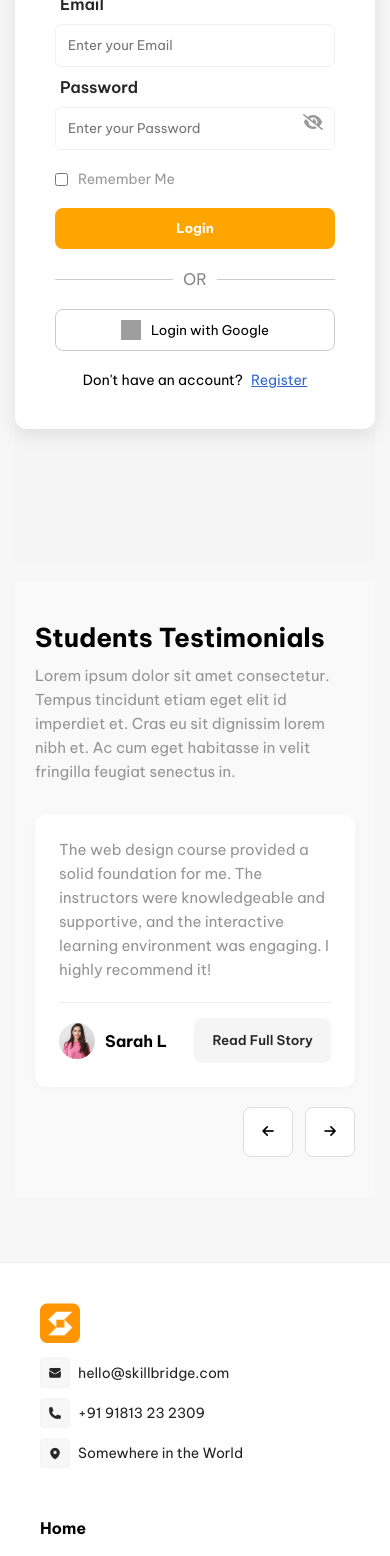
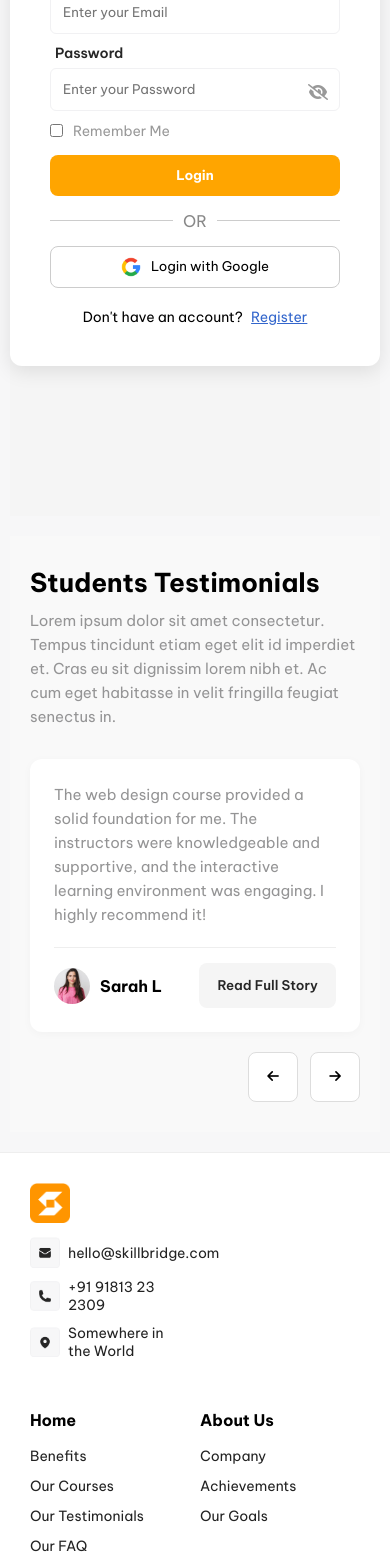
Before and after one commit to RS-0035/edu-learn, a React (Vite) app: page /login in a window 390 px wide. Shown: the part 432-1988 px from the top of the page. Built offline with nearby package versions, Linux system fonts and the light colour scheme; grey boxes are pictures that could not be loaded.

Commit message:
login page has improved

```diff
--- a/src/Pages/AboutUs/AboutUs.jsx
+++ b/src/Pages/AboutUs/AboutUs.jsx
@@ -68,7 +68,7 @@ function AboutUs() {
   return (
     <>
       <Navbar />
-      <div className="about-us-section">
+      <div className="about-us-section" id="company">
         <div className="about-us-intro">
           <div className="about-us-left">
             <h2>About Skillbridge</h2>
@@ -85,7 +85,7 @@ function AboutUs() {
         </div>
       </div>
       <div className="ag-section-wrapper">
-        <section className="ag-achievements-section">
+        <section className="ag-achievements-section" id="achievements">
           <h2 className="ag-section-title">Achievements</h2>
           <p className="ag-section-subtitle">
             Our commitment to excellence has led us to achieve significant
@@ -105,7 +105,7 @@ function AboutUs() {
           </div>
         </section>
 
-        <section className="ag-goals-section">
+        <section className="ag-goals-section" id="goals">
           <h2 className="ag-section-title">Our Goals</h2>
           <p className="ag-section-subtitle">
             At SkillBridge, our goal is to empower individuals from all
--- a/src/Pages/Login/Login.css
+++ b/src/Pages/Login/Login.css
@@ -10,11 +10,13 @@
 .testimonial-section {
   background-color: #f9f9f9;
   padding: 40px 20px;
-    font-family: sans-serif;
   max-width: 660px;
   width: 100%;
+  flex: 1;
 }
-
+.testimonial-header {
+  width: 100%;
+}
 .testimonial-header h2 {
   font-size: 26px;
   margin-bottom: 10px;
@@ -92,13 +94,20 @@
   justify-content: center;
 }
 
+.nav-btn:hover {
+  background-color: orange;
+  transition: all 0.3s;
+  color:#ffffff;
+}
+
 .login-container {
   min-height: 100vh;
   display: flex;
   justify-content: center;
   align-items: center;
   background-color: #f5f5f5;
-    order:1;
+  order: 1;
+  flex: 1;
 }
 
 .login-box {
@@ -154,7 +163,7 @@
 
 .password-wrapper .eye-icon {
   position: absolute;
-    top: 10px;
+  top: 15px !important;
   right: 12px;
   cursor: pointer;
   font-size: 16px;
@@ -249,23 +258,52 @@
   margin-left: 5px;
 }
 
-  @media (max-width:750px) {
+@media (max-width: 750px) {
   .login-wrapper {
     display: flex;
     flex-direction: column;
     gap: 20px;
+    margin-top: 40px;
+    margin-bottom: 10px;
+    padding: 10px 25px;
   }
-    .login-wrapper {
-      padding: 15px;
-    }
+
   .login-box {
     max-width: 800px;
     width: 100%;
   }
   .testimonial-section {
-      order:2;
+    order: 2;
+    padding: 30px 20px !important;
   }
   .login-container {
-      order:1;
+    order: 1;
+  }
+  .login-title {
+    font-size: 24px;
+    margin-bottom: 5px;
+  }
+  .login-form input[type="text"],
+  .login-form input[type="email"],
+  .login-form input[type="password"] {
+    padding: 12px;
+    margin: 1px 0px;
+  }
+  .login-form label {
+    font-size: 14px;
+    padding-top: 4px;
+  }
+  .checkbox-container {
+    margin-top: 10px !important;
+    margin-bottom: 15px !important;
+  }
+  .login-form .divider {
+    margin: 15px 0;
   }
 }
+
+@media (max-width: 470px) {
+  .login-wrapper {
+    padding: 10px;
+  }
+}
--- a/src/Pages/Login/Login.jsx
+++ b/src/Pages/Login/Login.jsx
@@ -2,9 +2,12 @@ import React, { useState } from "react";
 import Navbar from "../../components/Navbar/Navbar";
 import "./Login.css";
 import sarahImg from "../../assets/png/sarah.png";
+import google from "../../assets/png/google.png";
 import Footer from "../../components/Footer/Footer";
+import { Link } from "react-router-dom";
 
 function Login() {
+  const [showPassword, setShowPassword] = useState(false);
   const [form, setForm] = useState({
     fullName: "",
     email: "",
@@ -24,6 +27,10 @@ function Login() {
     } else {
       alert("Please agree to the Terms of Use and Privacy Policy.");
     }
+  };
+
+  const togglePasswordVisibility = () => {
+    setShowPassword((prev) => !prev);
   };
 
   return (
@@ -70,11 +77,10 @@ function Login() {
           <div className="login-box">
             <h2 className="login-title">Login</h2>
             <p className="login-subtitle">
-            Welcome back! Please log in to access your account.
+              Welcome back! Please log in to access your account.
             </p>
 
             <form onSubmit={handleSubmit} className="login-form">
-
               <label>Email</label>
               <input
                 type="email"
@@ -88,15 +94,19 @@ function Login() {
               <label>Password</label>
               <div className="password-wrapper">
                 <input
-                  type="password"
+                  type={showPassword ? "text" : "password"}
                   name="password"
                   value={form.password}
                   onChange={handleChange}
                   placeholder="Enter your Password"
                   required
                 />
-                <span className="eye-icon">
-                  <i className="fa-solid fa-eye-slash"></i>
+                <span className="eye-icon" onClick={togglePasswordVisibility}>
+                  <i
+                    className={`fa-solid ${
+                      showPassword ? "fa-eye" : "fa-eye-slash"
+                    }`}
+                  ></i>
                 </span>
               </div>
 
@@ -107,9 +117,7 @@ function Login() {
                   checked={form.agree}
                   onChange={handleChange}
                 />
-                <span>
-                  Remember Me
-                </span>
+                <span>Remember Me</span>
               </div>
 
               <button type="submit" className="login-button">
@@ -123,15 +131,11 @@ function Login() {
               </div>
 
               <button type="button" className="google-button">
-                <img
-                  src="https://upload.wikimedia.org/wikipedia/commons/4/4e/Google__G__Logo.svg"
-                  alt="Google"
-                />
+                <img src={google} alt="Google" />
                 Login with Google
               </button>
-
               <p className="login-link">
-                Don't have an account? <a href="#">Register</a>
+                Don't have an account? <Link to="/register">Register</Link>
               </p>
             </form>
           </div>
--- a/src/components/Footer/Footer.css
+++ b/src/components/Footer/Footer.css
@@ -1,7 +1,7 @@
 .footer {
   background-color: #fff;
   padding: 40px 80px;
-    font-family: 'Arial', sans-serif;
+  font-family: "Arial", sans-serif;
   color: #222;
   border-top: 1px solid #eee;
 }
@@ -34,6 +34,7 @@
 .footer-col ul {
   list-style: none;
   padding: 0;
+  width: 100%;
 }
 
 .footer-col ul li {
@@ -82,6 +83,7 @@
 .footer-col-wrapper {
   display: flex;
   flex-wrap: wrap;
+
 }
 
 /* .social-icons a:hover {
@@ -96,8 +98,29 @@
   color: #777;
 }
 
-  @media (max-width:730px) {
+@media (max-width: 730px) {
   .footer {
     padding: 40px 40px;
   }
 }
+
+@media (max-width: 440px) {
+  .footer {
+    padding: 30px 30px;
+  }
+  .footer-col-wrapper {
+    display: flex;
+    width: 100%;
+    gap: 20px;
+
+  }
+  .footer-col{
+    width: 40%;
+    min-width: 150px;
+    display: flex;
+    flex-direction: column;
+  }
+  .footer-col {
+    flex: 0;
+  }
+}
--- a/src/components/Footer/Footer.jsx
+++ b/src/components/Footer/Footer.jsx
@@ -7,12 +7,15 @@ import phone from "../../assets/png/phone.png";
 import facebook from "../../assets/png/facebook.png";
 import twitter from "../../assets/png/twitter.png";
 import linkedin from "../../assets/png/linkedin.png";
+import { Link } from "react-router-dom";
 const Footer = () => {
   return (
     <footer className="footer">
       <div className="footer-container">
         <div className="footer-col logo-col">
-          <img src={logo} alt="Skillbridge Logo" className="footer-logo" />
+          <Link to="/" className="logo-link">
+            <img src={logo} alt="Logo" className="footer-logo" />
+          </Link>
           <p>
             <img width={30} src={sms} alt="sms" /> hello@skillbridge.com
           </p>
@@ -30,16 +33,16 @@ const Footer = () => {
             <h4>Home</h4>
             <ul>
               <li>
-                <a href="/benefits">Benefits</a>
+                <a href="#benefit-section">Benefits</a>
               </li>
               <li>
-                <a href="/courses">Our Courses</a>
+                <a href="#our-courses">Our Courses</a>
               </li>
               <li>
-                <a href="/testimonials">Our Testimonials</a>
+                <a href="#our-testimonials">Our Testimonials</a>
               </li>
               <li>
-                <a href="/faq">Our FAQ</a>
+                <a href="#faq">Our FAQ</a>
               </li>
             </ul>
           </div>
@@ -48,13 +51,13 @@ const Footer = () => {
             <h4>About Us</h4>
             <ul>
               <li>
-                <a href="/company">Company</a>
+                <a href="#company">Company</a>
               </li>
               <li>
-                <a href="/achievements">Achievements</a>
+                <a href="#achievements">Achievements</a>
               </li>
               <li>
-                <a href="/goals">Our Goals</a>
+                <a href="#goals">Our Goals</a>
               </li>
             </ul>
           </div>
@@ -62,13 +65,25 @@ const Footer = () => {
           <div className="footer-col-social">
             <h4>Social Profiles</h4>
             <div className="social-icons-footer">
-              <a href="#">
+              <a
+                href="https://www.facebook.com"
+                target="_blank"
+                rel="noopener noreferrer"
+              >
                 <img width={44} src={facebook} alt="facebook" />
               </a>
-              <a href="#">
+              <a
+                href="https://www.twitter.com"
+                target="_blank"
+                rel="noopener noreferrer"
+              >
                 <img width={44} src={twitter} alt="twitter" />
               </a>
-              <a href="#">
+              <a
+                href="https://www.linkedin.com"
+                target="_blank"
+                rel="noopener noreferrer"
+              >
                 <img width={44} src={linkedin} alt="linkedin" />
               </a>
             </div>
--- a/src/components/Navbar/Navbar.css
+++ b/src/components/Navbar/Navbar.css
@@ -158,3 +158,8 @@
     padding: 10px 40px;
   }
 }
+@media (max-width:470px) {
+  .nav-links{
+    width: 45%;
+  }
+}
--- a/src/components/YouTubePlayer/YouTubePlayer.jsx
+++ b/src/components/YouTubePlayer/YouTubePlayer.jsx
@@ -3,7 +3,7 @@ import './YouTubePlayer.css';
 
 const YouTubePlayer = () => {
   const [isPlaying, setIsPlaying] = useState(false);
-  const videoId = "dQw4w9WgXcQ"; // o'zingizning video ID
+  const videoId = "AM3ZJGxZi-c"; // o'zingizning video ID
 
   const thumbnail = `https://img.youtube.com/vi/${videoId}/hqdefault.jpg`;
 
```
Also changed, not shown: src/Pages/Home/Home.jsx (+4 -4 lines), src/assets/png/google.png (added). Lines whose indentation alone changed are shown as unchanged.
